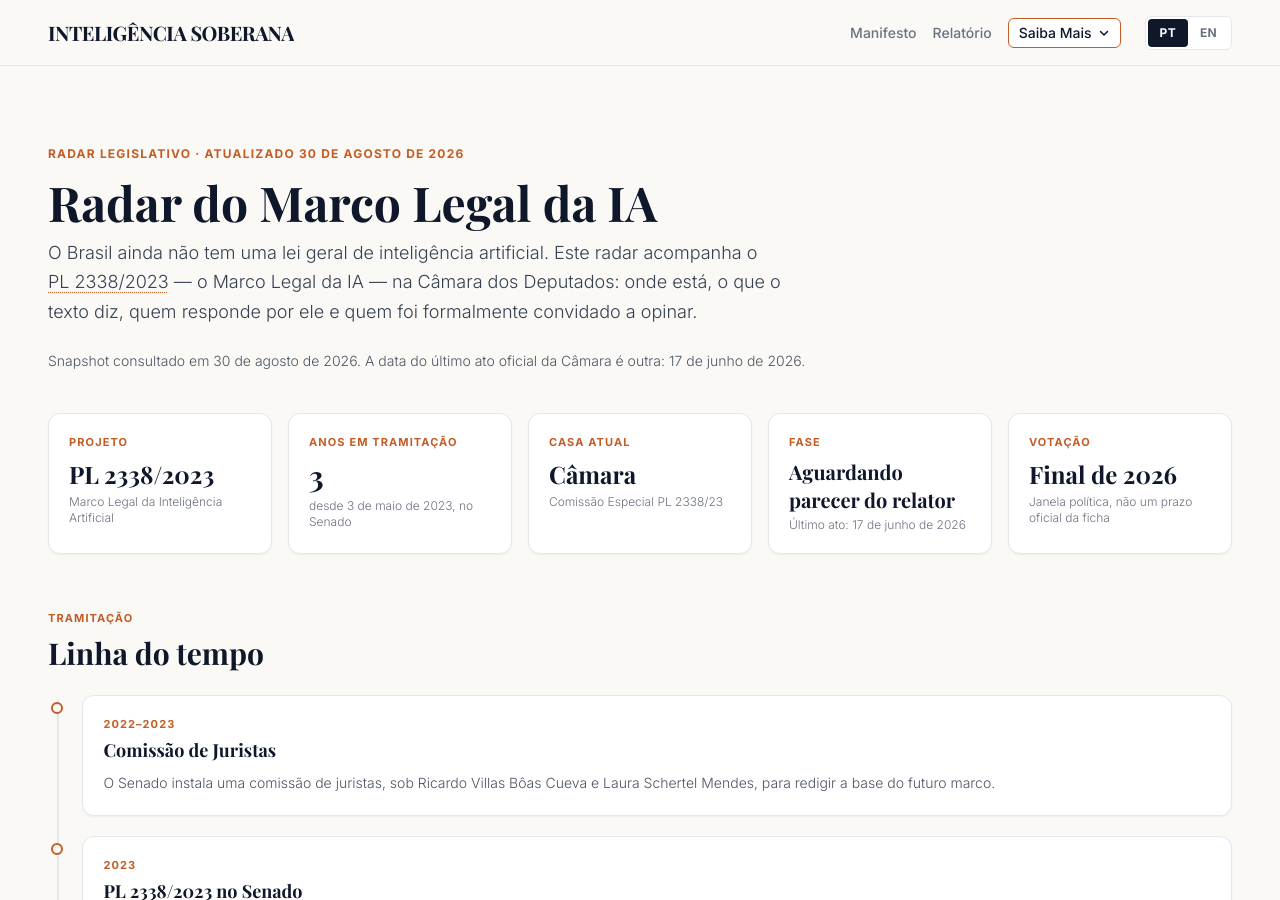
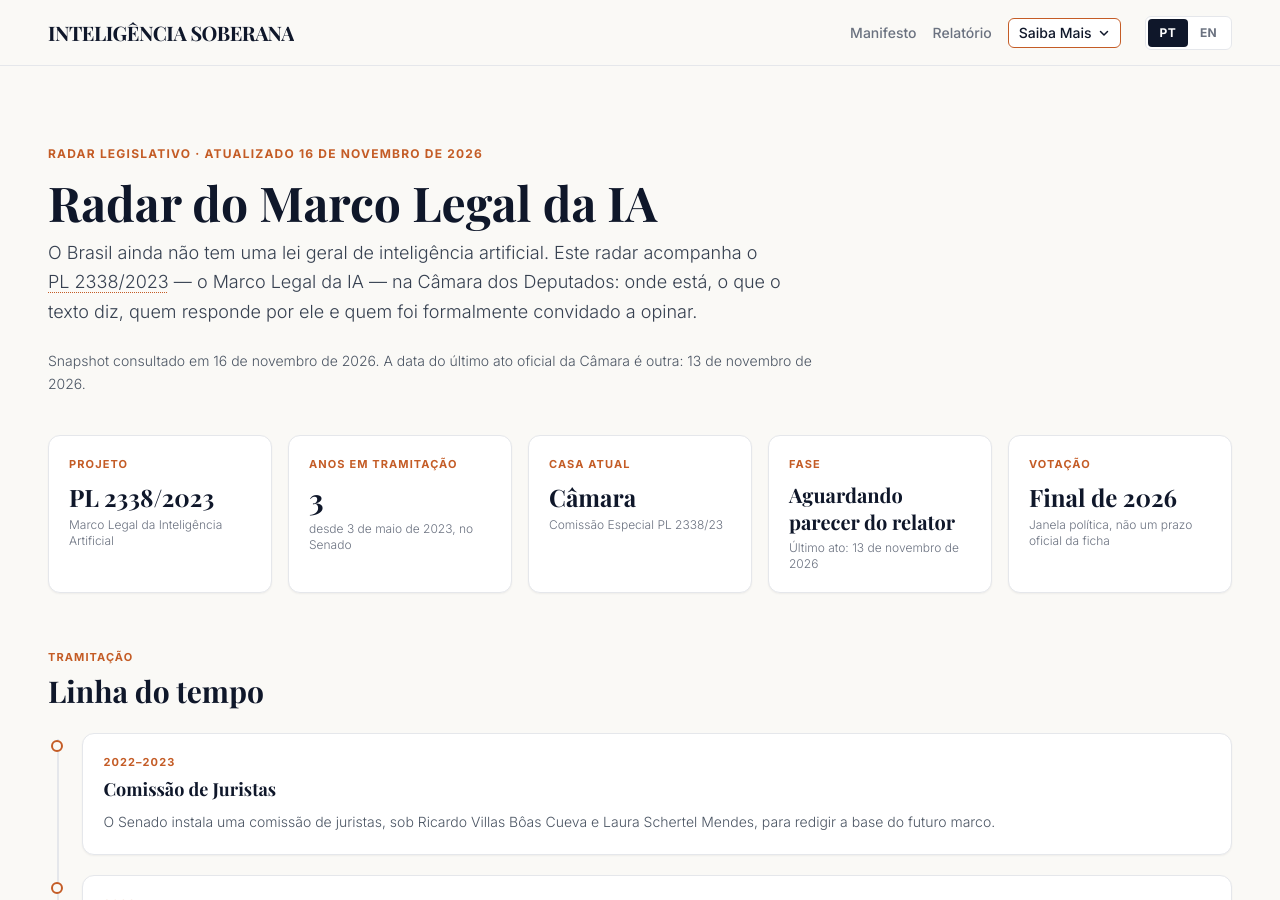
Before and after one commit to jcfausto/inteligenciasoberana.github.io, a Jekyll site: the page built from marco-legal.html, in a window 1280 px wide and 900 px high. Built offline with Jekyll 4.4.1, drawn with Linux system fonts in a browser that asks for light colours; nearby versions of some CDN libraries; some web fonts are replaced; some of the changed text lies outside the part shown.

Commit message:
chore: refresh PL 2338/2023 radar snapshot

```diff
--- a/_data/marco-legal-ia.yml
+++ b/_data/marco-legal-ia.yml
@@ -3,9 +3,9 @@
 # points, officers, vote_window, and invitee sectors are curated.
 # Do not edit retrieved dates by hand — run scripts/fetch_marco_legal_ia.py.
 source:
-  retrieved: '2026-08-30'
-  retrieved_pt: 30 de agosto de 2026
-  retrieved_en: 30 August 2026
+  retrieved: '2026-11-16'
+  retrieved_pt: 16 de novembro de 2026
+  retrieved_en: 16 November 2026
   camara_id: 2487262
   orgao_id: 539776
   urls:
@@ -19,13 +19,13 @@ status:
   label:
     pt: Aguardando parecer do relator
     en: Awaiting rapporteur’s opinion
-  last_move_date: '2026-06-17'
+  last_move_date: '2026-11-13'
   last_move_label:
-    pt: 17 de junho de 2026
-    en: 17 June 2026
+    pt: 13 de novembro de 2026
+    en: 13 November 2026
   last_move:
-    pt: Apensação da proposição PL 5433/2025 à proposição PL 3782/2025.
-    en: Apensação da proposição PL 5433/2025 à proposição PL 3782/2025.
+    pt: Apensação da proposição PL 4302/2026 à proposição PL 1523/2026.
+    en: Apensação da proposição PL 4302/2026 à proposição PL 1523/2026.
   regime: Prioridade (Art. 151, II, RICD)
   situacao: Aguardando Parecer
   introduced: '2023-05-03'
@@ -158,7 +158,7 @@ timeline:
     en: The committee hears government, regulators, academia, companies, and civil society across
       dozens of formal sessions.
 - id: parecer
-  date: '2026-06-17'
+  date: '2026-11-13'
   date_label:
     pt: desde 2025
     en: since 2025
```
